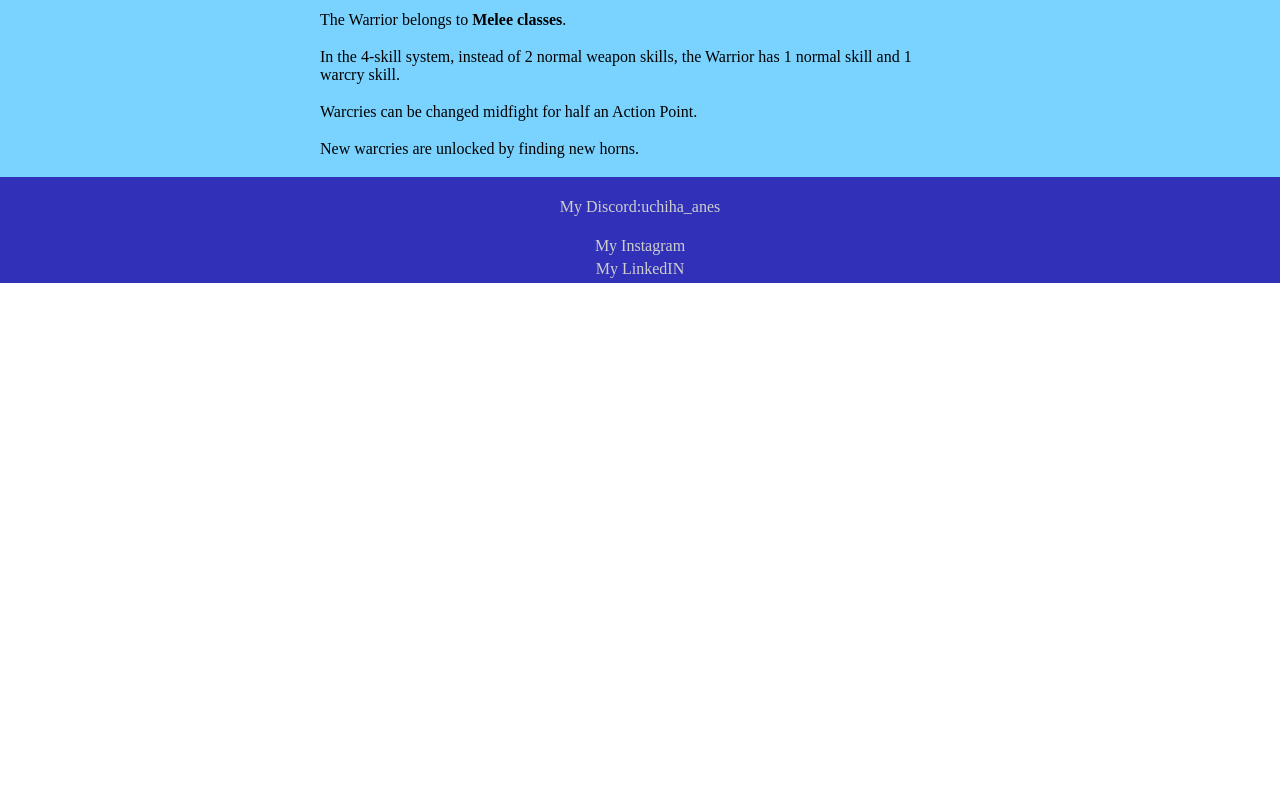
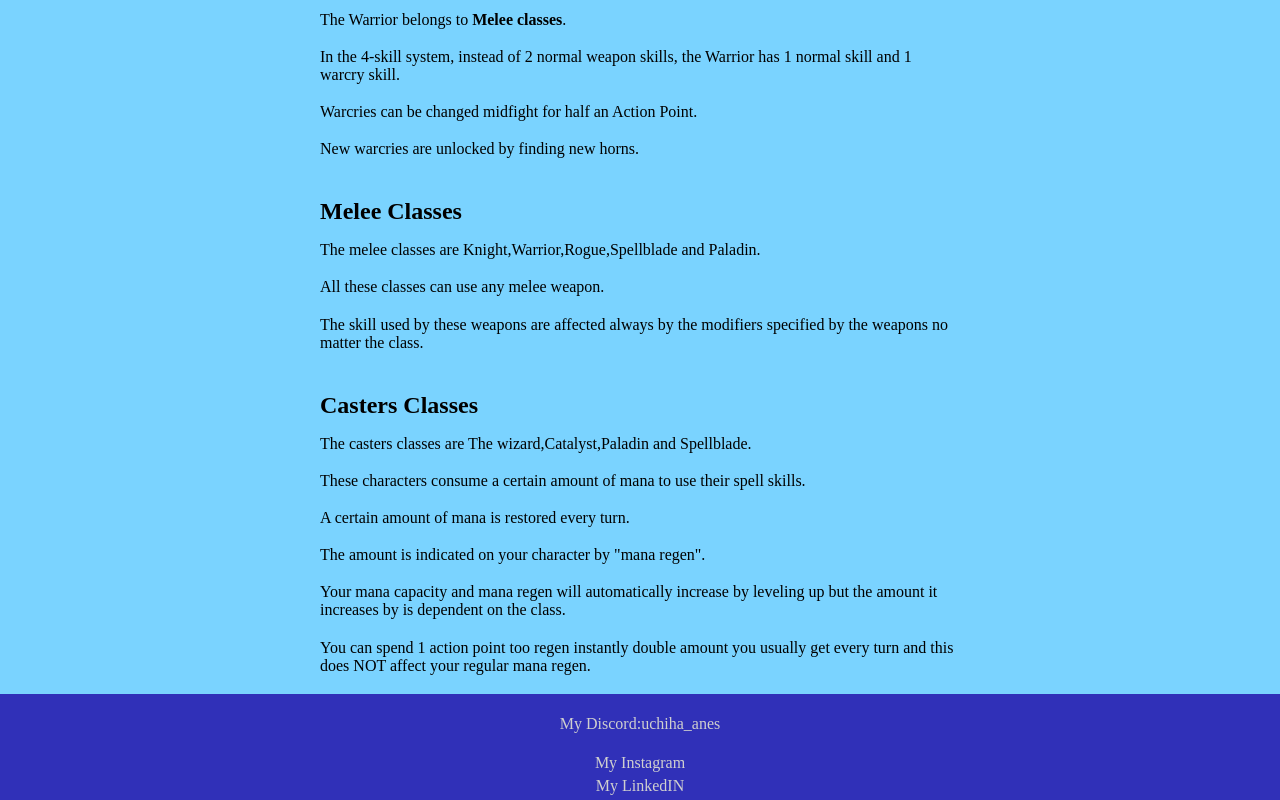
Before and after one commit to ZrAness/DNDwebtool, a React (Vite) app: page /Classes in a window 1280 px wide. Shown: the part 5249-6049 px from the top of the page. Before the commit the page ends 5532 px from the top, so only its background shows below. Built offline with nearby package versions, Linux system fonts and the light colour scheme; no server answers; the HTML template or start-up script is replaced by a standard one.

Commit message:
removing check button+adding missed content on classes

```diff
--- a/src/components/sheet.tsx
+++ b/src/components/sheet.tsx
@@ -99,7 +99,6 @@ async function handlesubmit(){
         <br/>
         <button type='button' onClick={handlesubmit}>submit</button>
         </form>
-        <button  onClick={handleCheck}>check</button>
     </div>
     </>)
 }
--- a/src/pages/Classes.tsx
+++ b/src/pages/Classes.tsx
@@ -188,7 +188,18 @@ function CLasses() {
 <p>In the 4-skill system, instead of 2 normal weapon skills, the Warrior has 1 normal skill and 1 warcry skill.</p>
 <p>Warcries can be changed midfight for half an Action Point.</p>
 <p>New warcries are unlocked by finding new horns.</p>
-        </article>
+    <h2>Melee Classes</h2>
+    <p>The melee classes are Knight,Warrior,Rogue,Spellblade and Paladin.</p>
+<p>All these classes can use any melee weapon.</p>
+<p>The skill used by these weapons are affected always by the modifiers specified by the weapons no matter the class.</p>
+    <h2>Casters Classes</h2>
+    <p>The casters classes are The wizard,Catalyst,Paladin and Spellblade.</p>
+<p>These characters consume a certain amount of mana to use their spell skills.</p>
+<p>A certain amount of mana is restored every turn.</p>
+<p>The amount is indicated on your character by "mana regen".</p>
+<p>Your mana capacity and mana regen will automatically increase by leveling up but the amount it increases by is dependent on the class.</p>
+<p>You can spend 1 action point too regen instantly double amount you usually get every turn and this does NOT affect your regular mana regen.</p>
+    </article>
     </div>
     </>
 }
```
